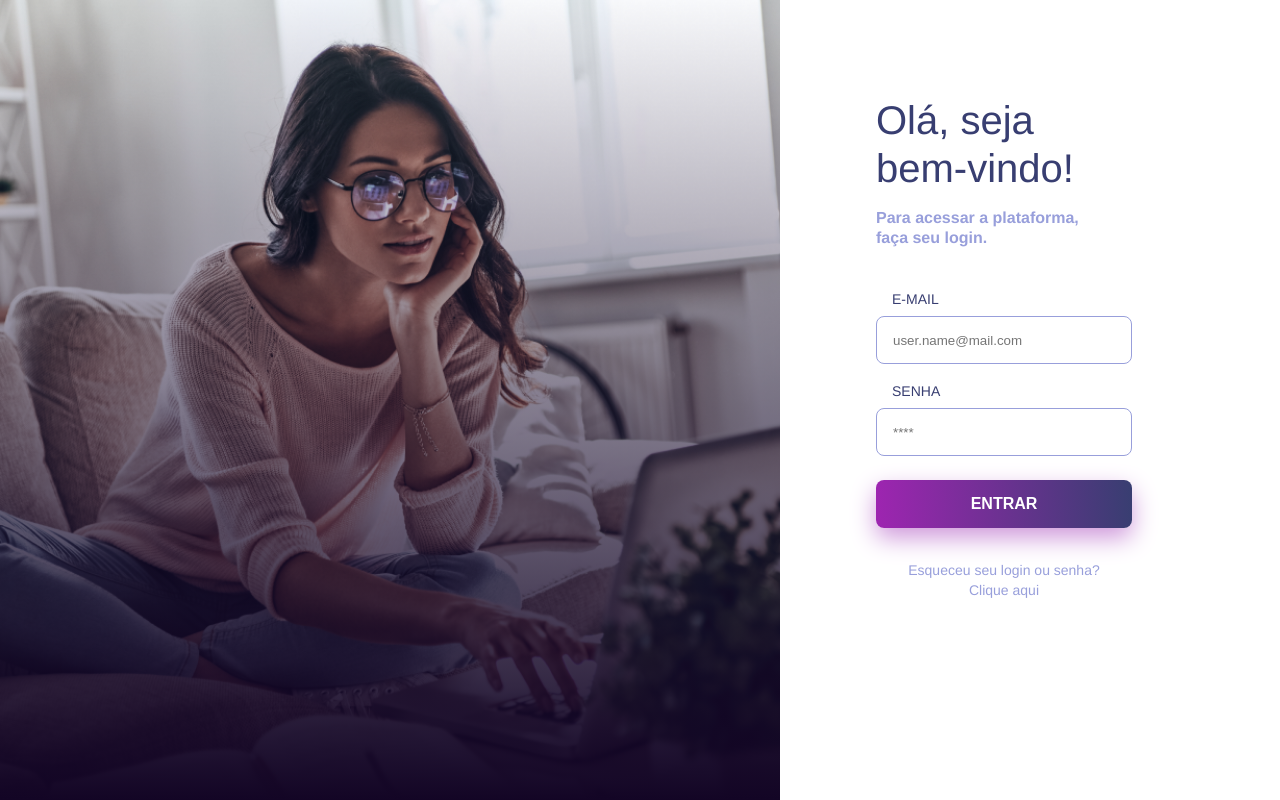
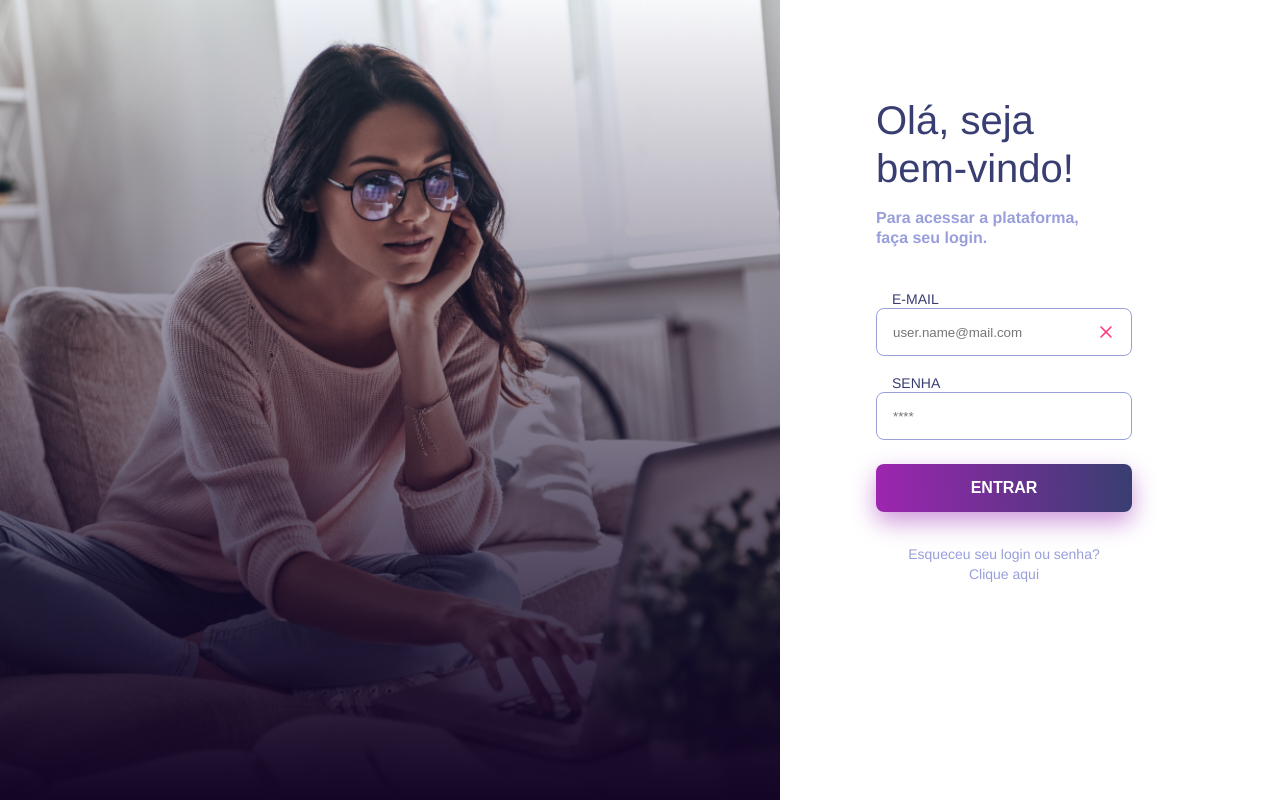
Before and after one commit to gabriel-Oak/Challenge-login, a Next.js app: page /login in a window 1280 px wide. Built offline with nearby package versions, Linux system fonts and the light colour scheme.

Commit message:
using hooks at form

```diff
--- a/components/LoginForm/index.tsx
+++ b/components/LoginForm/index.tsx
@@ -1,32 +1,102 @@
-import { BottomCaption, Form, FormContainer, Header, Input, Label, Subheader, SubmitButton } from './styles';
+import { SyntheticEvent, useState } from 'react';
+import { LoginFieldEvent } from '../../interfaces/login';
+import isEmail from '../../utils/isEmail';
+import { BottomCaption, CloseButton, ErrorLabel, Form, FormContainer, Header, Input, InputContainer, Label, Subheader, SubmitButton } from './styles';
 
 const LoginForm: React.FC = () => {
-  const handleSubmit = (e : any) => {
-    console.log(e);
+  const [form, setForm] = useState({
+    email: {
+      value: '',
+      touched: false,
+    },
+    password: {
+      value: '',
+      touched: false,
+    },
+  });
 
+  const handleClear = () => setForm({
+    ...form,
+    email: {
+      value: '',
+      touched: false,
+    }
+  });
+
+  const handleChange = (e: LoginFieldEvent) => {
+    setForm({
+      ...form,
+      [e.target.name]: {
+        value: e.target.value,
+        touched: true,
+      },
+    });
+  }
+
+  const handleSubmit = (e: SyntheticEvent) => {
     e.preventDefault();
+    setForm({
+      email: {
+        value: form.email.value,
+        touched: true,
+      },
+      password: {
+        value: form.password.value,
+        touched: true,
+      },
+    });
   }
 
   return (
     <FormContainer>
       <Form onSubmit={handleSubmit}>
         <Header>
-        Olá, seja bem-vindo!
+          Olá, seja bem-vindo!
         </Header>
 
         <Subheader>
           Para acessar a plataforma, faça seu login.
         </Subheader>
 
-        <Label htmlFor="email-field">E-MAIL</Label>
-        <Input name="email" id="email-field" placeholder="user.name@mail.com" />
+        <InputContainer>
+          <Label htmlFor="email-field">E-MAIL</Label>
+          <Input
+            name="email"
+            value={form.email.value}
+            id="email-field"
+            placeholder="user.name@mail.com"
+            onChange={handleChange}
+            type="email"
+          />
 
-        <Label htmlFor="email-field">SENHA</Label>
-        <Input name="pass" id="pass-field" placeholder="****"  type="password"/>
+          <CloseButton onClick={handleClear}>
+            <img src="/images/close.svg" alt="clear" height={20} />
+          </CloseButton>
+
+          {form.email.touched && isEmail(form.email.value) && (
+            <ErrorLabel>{isEmail(form.email.value)}</ErrorLabel>
+          )}
+        </InputContainer>
+
+        <InputContainer>
+          <Label htmlFor="password-field">SENHA</Label>
+          <Input
+            name="password"
+            value={form.password.value}
+            id="password-field"
+            placeholder="****" type="password"
+            onChange={handleChange}
+          />
+
+          {form.password.touched && !form.password.value && (
+            <ErrorLabel>Informe uma senha;</ErrorLabel>
+          )}
+        </InputContainer>
 
         <SubmitButton type="submit">
           ENTRAR
         </SubmitButton>
+
         <BottomCaption>
           Esqueceu seu login ou senha? Clique aqui
         </BottomCaption>
--- a/components/LoginForm/styles.ts
+++ b/components/LoginForm/styles.ts
@@ -25,6 +25,10 @@ export const FormContainer = styled.section`
   min-width: 400px;
   position: relative;
   overflow: auto;
+
+  @media (max-width: 400px) {
+    min-width: 100%;
+  }
 `;
 
 export const Form = styled.form`
@@ -33,6 +37,12 @@ export const Form = styled.form`
   left: 96px;
   width: 100%;
   max-width: 256px;
+
+  @media (max-width: 400px) {
+    left: 50%;
+    transform: translate(-50%);
+    top: 48px;
+  }
 `;
 
 export const Input = styled.input`
@@ -42,7 +52,6 @@ export const Input = styled.input`
   border-radius: 8px;
   height: 48px;
   width: 100%;
-  margin: 8px 0 18px 0;
 
   &:focus {
     border-color: ${({ theme }) => theme.colors.secondary};
@@ -87,3 +96,29 @@ export const BottomCaption = styled.div`
   color: #989FDB;
   padding: 0 24px;
 `;
+
+export const ErrorLabel = styled.div`
+  color: ${({theme}) => theme.colors.secondary};
+  font-style: normal;
+  font-weight: normal;
+  font-size: 10px;
+  line-height: 28px;
+  padding-left: 18px;
+`;
+
+export const InputContainer = styled.div`
+  margin: 8px 0 18px 0;
+  width: 100%;
+  position: relative;
+`;
+
+export const CloseButton = styled.button`
+  background-color: transparent;
+  border: none;
+  outline: none;
+  padding: 0;
+  position: absolute;
+  right: 16px;
+  top: 32px;
+  cursor: pointer;
+`;
--- /dev/null
+++ b/utils/isEmail.ts
@@ -0,0 +1,9 @@
+const emailRegex = /^[A-Z0-9._%+-]+@[A-Z0-9.-]+\.[A-Z]{2,4}$/i;
+
+const isEmail = (value: string) => (
+  !emailRegex.test(value)
+    ? 'Digite um e-mail válido;'
+    : undefined
+);
+
+export default isEmail
```
Also changed, not shown: interfaces/login.ts (+9 -2 lines), public/images/close.svg (added).
